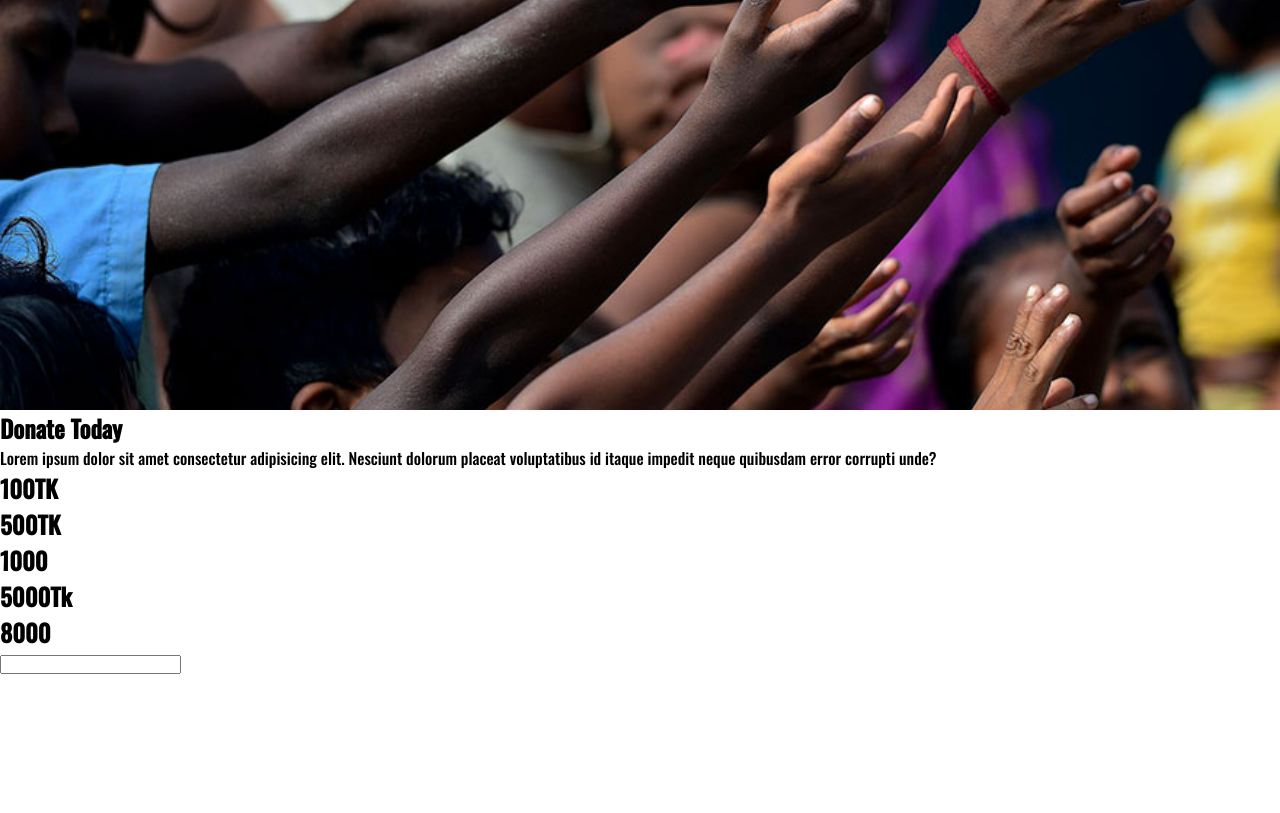
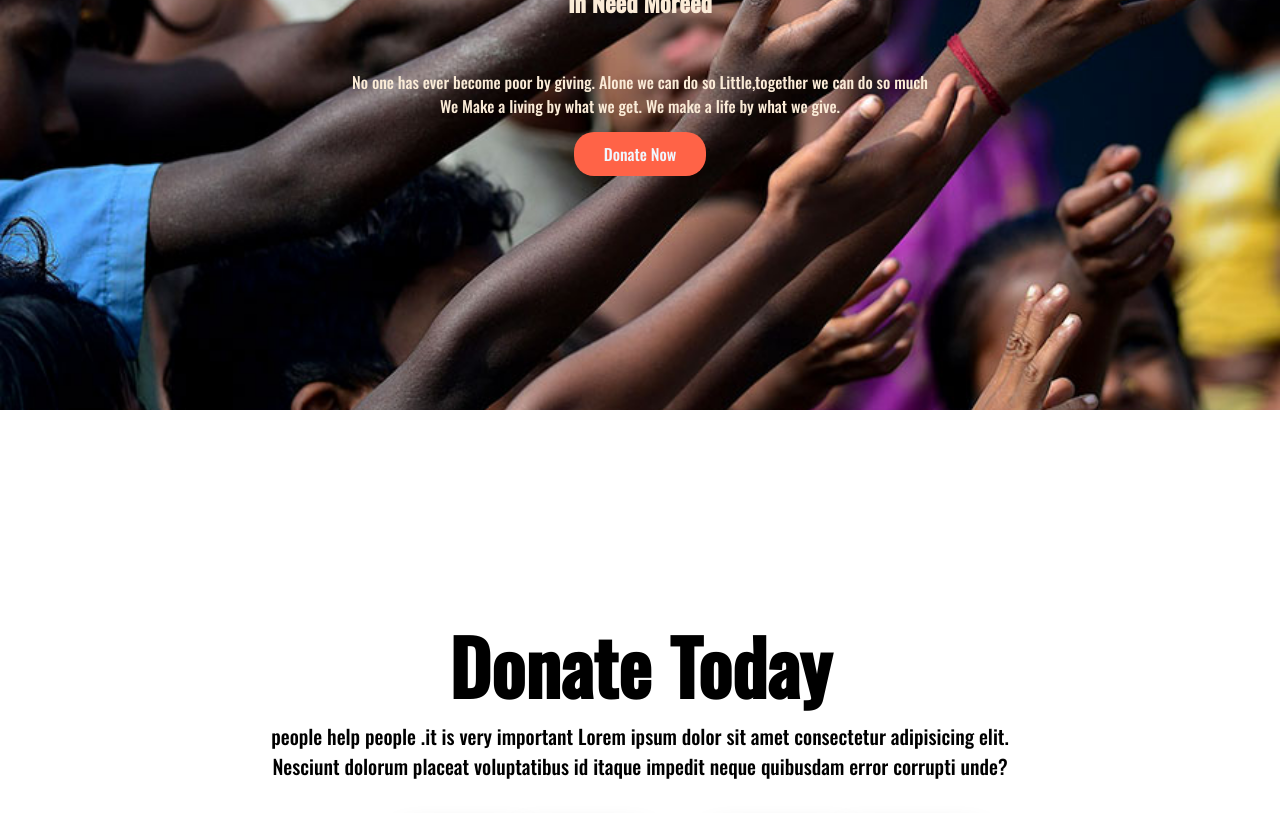
Before and after one commit to Rongonhasan/Donet-today, a plain HTML site: page index.html in a window 1280 px wide. Shown: the part 290-1103 px from the top of the page. Before the commit the page ends 964 px from the top, so only its background shows below. Drawn offline with nearby package versions, Linux system fonts and the light colour scheme.

Commit message:
next-part

```diff
--- a/index.html
+++ b/index.html
@@ -13,17 +13,20 @@
 <body>
     <section class="continar">
 <div>
-    <h1>Let's Help Those Who Are</h1>
-    <h1>More In Need</h1>
-    <p>Lorem ipsum dolor sit amet consectetur, adipisicing elit. In repellendus molestias voluptates atque dolor quia.</p>
+    <h1 class="bannar">Let's Help Those Who  are </h1>
+    <h1> In Need Moreed</h1>
+    <p class="story">No one has ever become poor by giving. Alone we can do so Little,together we can do so much <br> We Make  a living by what  we get. We make a life by what we give.</p>
+    <br>
     <a class="btn" href="#">Donate Now</a>
 </div>
     </section>
     <section class="bannar">
-<h1>Donate Today</h1>
-<p>Lorem ipsum dolor sit amet consectetur adipisicing elit. Nesciunt dolorum placeat voluptatibus id itaque impedit neque quibusdam error corrupti unde?</p>
+<h1 class="compact">Donate Today</h1>
+<p class="sire">  people help people .it is very important Lorem ipsum dolor sit amet consectetur adipisicing elit. <br> Nesciunt dolorum placeat voluptatibus id itaque impedit neque quibusdam error corrupti unde?</p>
 
 </section >
+<br>
+<br>
 <section class="shadow-box">
     <div class="box">
 <h2>100TK</h2>
@@ -31,16 +34,25 @@
     <div class="box">
 <h2>500TK</h2>
     </div>
-    <div class="box">
-<h2>1000</h2>
+    <div class="box-3">
+<h2>1000TK</h2>
     </div>
     <div class="box">
 <h2>5000Tk</h2>
     </div>
     <div class="box">
-        <h2>8000</h2>
+        <h2>8000Tk</h2>
     </div>
-<input type="text">
+</section>
+<br>
+<section>
+    <h4>Other Amount tk </h4>
+    <br>
+    <hr>
+    <br>
+    <br>
+    <a class="btn" href="#">Donate Now</a>
+
 </section>
 
 </body>
--- a/style.css
+++ b/style.css
@@ -4,6 +4,13 @@
 }
 body{
     font-family: 'Oswald', sans-serif;
+}
+.bannar {
+    padding-top: 200px;
+    font-size: 50px;
+}
+.story{
+    padding-top: 50px;
 }
 .continar{
     background-image: url(img/donation13.jpg);
@@ -13,9 +20,41 @@ body{
     color: antiquewhite;
 }
 .btn{
-    color: beige;
+    text-decoration:none;
+    color: aliceblue;
     background-color: tomato;
+    padding: 10px 30px;
+    border-radius: 20px;
+    text-align: center;
+}
+.sire{
+    font-size: 20px;
+    text-align: center;
+}
+.compact{
+    text-align: center;
+}
+.shadow-box{
+    display:flex;
+    padding-left: 400px;
+}
+.box{
+    box-shadow: 5px 10px 30px #888888 ;
+    padding: 10px 30px;
+}
+.box-3{
+    background-color: rgb(100, 89, 89);
+    padding-top: 5px;
+}
+.set{
+    border: 0px solid;
+    border-bottom: 2px soild black;
+}
+h4{
+    text-align: center;
+}
+.btt{
+
     text-decoration: none;
-    padding: 10px 30px;
-    border-radius: 10px;
+    background-color: tomato;
 }
```
